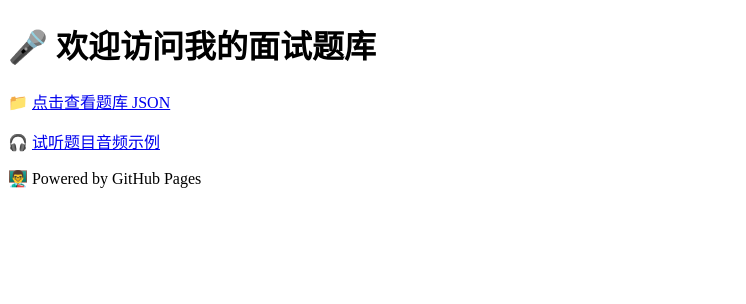
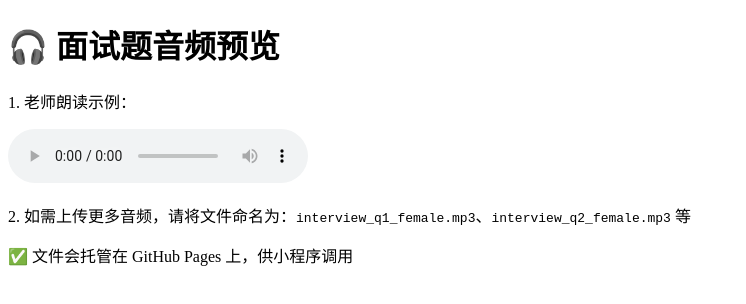
Before and after one commit to wjz5788/interview-audio, a plain HTML site: page index.html in a window 1280 px wide. Shown: the whole page, without its empty margins (0-746 px from the left). Drawn offline with Linux system fonts and the light colour scheme.

Commit message:
Update index.html

```diff
--- a/index.html
+++ b/index.html
@@ -1,13 +1,20 @@
 <!DOCTYPE html>
-<html lang="zh-CN">
+<html lang="zh">
 <head>
   <meta charset="UTF-8" />
-  <title>面试题库 - GitHub Pages</title>
+  <title>题库音频预览</title>
 </head>
 <body>
-  <h1>🎤 欢迎访问我的面试题库</h1>
-  <p>📁 <a href="questions.json">点击查看题库 JSON</a></p>
-  <p>🎧 <a href="q1_teacherA.mp3">试听题目音频示例</a></p>
-  <p>👨‍🏫 Powered by GitHub Pages</p>
+  <h1>🎧 面试题音频预览</h1>
+
+  <p>1. 老师朗读示例：</p>
+  <audio controls>
+    <source src="teacher_voice_sample.mp3" type="audio/mpeg" />
+    您的浏览器不支持 audio 元素。
+  </audio>
+
+  <p>2. 如需上传更多音频，请将文件命名为：<code>interview_q1_female.mp3</code>、<code>interview_q2_female.mp3</code> 等</p>
+
+  <p>✅ 文件会托管在 GitHub Pages 上，供小程序调用</p>
 </body>
 </html>
```
